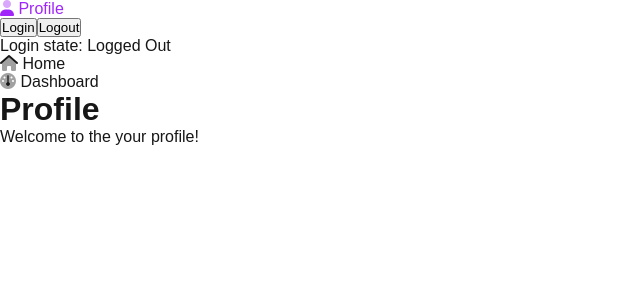
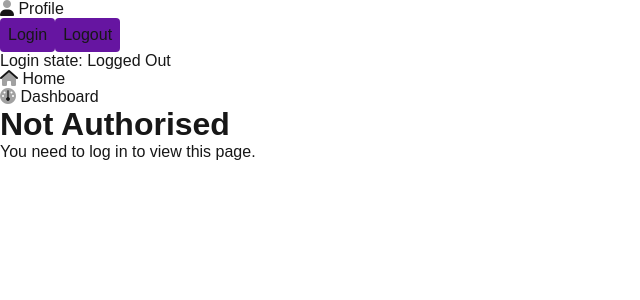
Before and after one commit to neofuture/polaris-nextjs, a Next.js app: page /user/profile in a window 1280 px wide. Shown: the top 300 px of the page, without its empty margins (0-640 px from the left). Built offline with nearby package versions, Linux system fonts and the light colour scheme.

Commit message:
Added some basic auth

```diff
--- a/src/app/globals.css
+++ b/src/app/globals.css
@@ -1,7 +1,9 @@
 :root {
     --background: #ffffff;
     --foreground: #171717;
-  --purple: #a126fa;
+    --light-purple: #a126fa;
+    --dark-purple: #6615a1;
+    --darker-purple: #420d69;
 }
 
 @media (prefers-color-scheme: dark) {
@@ -41,8 +43,25 @@ a:hover {
     color: var(--purple);
     transition: ease-in-out 300ms;
 }
+
 @media (prefers-color-scheme: dark) {
     html {
         color-scheme: dark;
     }
 }
+
+button {
+    border: none;
+    cursor: pointer;
+    background-color: var(--dark-purple);
+    color: var(--foreground);
+    padding: 8px;
+    border-radius: 4px;
+    transition: ease-in-out 300ms;
+    font-size:inherit;
+}
+
+button:hover {
+    background-color: var(--darker-purple);
+    transition: ease-in-out 300ms;
+}
--- /dev/null
+++ b/src/app/hoc/with-auth.tsx
@@ -0,0 +1,27 @@
+"use client";
+
+import React from 'react';
+import { useAuth } from '@/context/AuthContext';
+
+const withAuth = (WrappedComponent: React.ComponentType) => {
+    const ComponentWithAuth = (props: any) => {
+        const { isLoggedIn } = useAuth();
+
+        if (!isLoggedIn) {
+            return (
+                <div>
+                    <h1>Not Authorised</h1>
+                    <p>You need to log in to view this page.</p>
+                </div>
+            );
+        }
+
+        return <WrappedComponent {...props} />;
+    };
+
+    ComponentWithAuth.displayName = `withAuth(${WrappedComponent.displayName || WrappedComponent.name || 'Component'})`;
+
+    return ComponentWithAuth;
+};
+
+export default withAuth;
--- a/src/app/user/profile/page.tsx
+++ b/src/app/user/profile/page.tsx
@@ -1,8 +1,15 @@
-export default function Profile() {
+"use client";
+
+import React from 'react';
+import withAuth from "../../hoc/with-auth";
+
+const Profile = () => {
     return (
         <div>
             <h1>Profile</h1>
-            <p>Welcome to the your profile!</p>
+            <p>Welcome to your profile!</p>
         </div>
     );
-}
+};
+
+export default withAuth(Profile);
```
Lines whose indentation alone changed are shown as unchanged.
